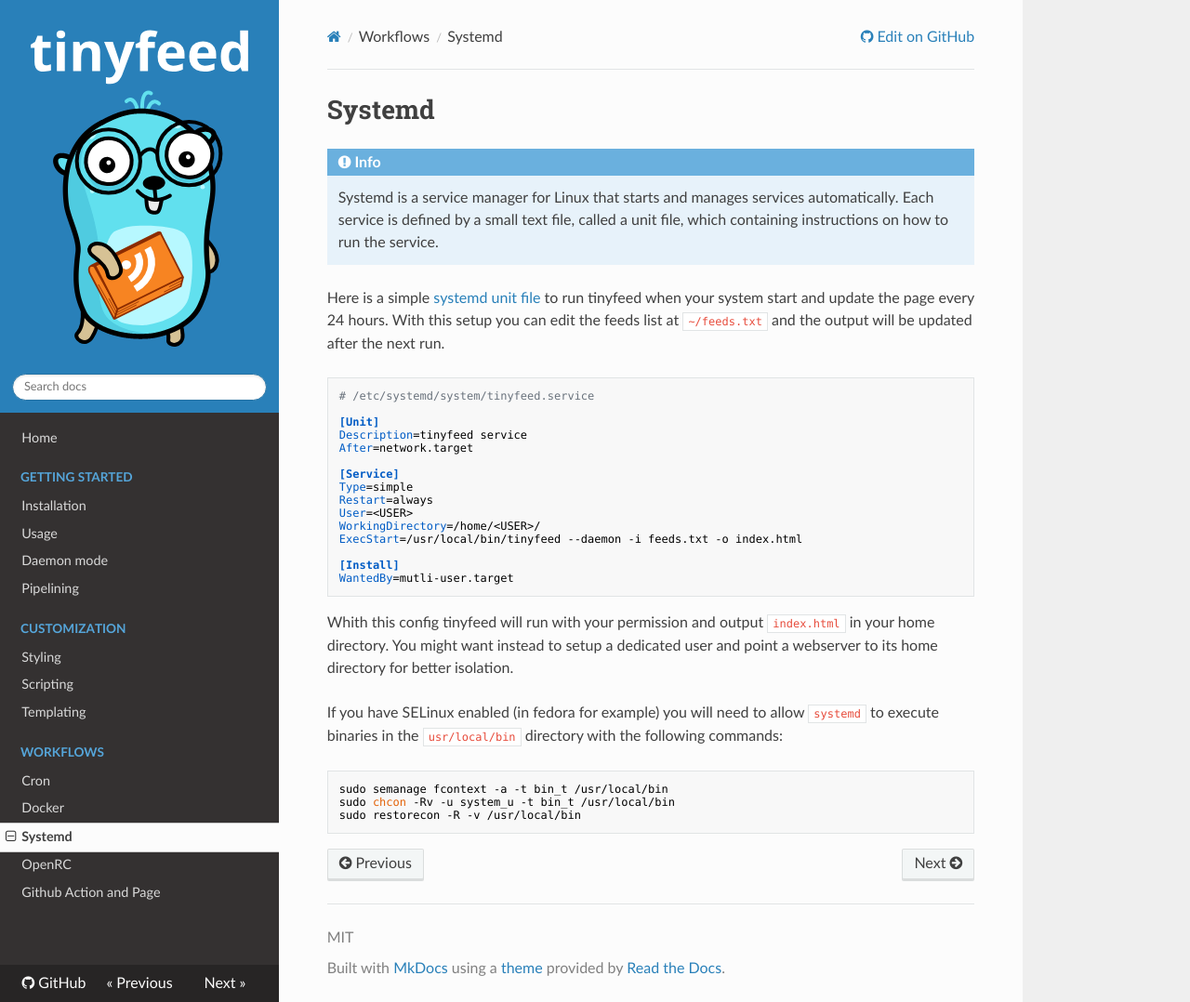
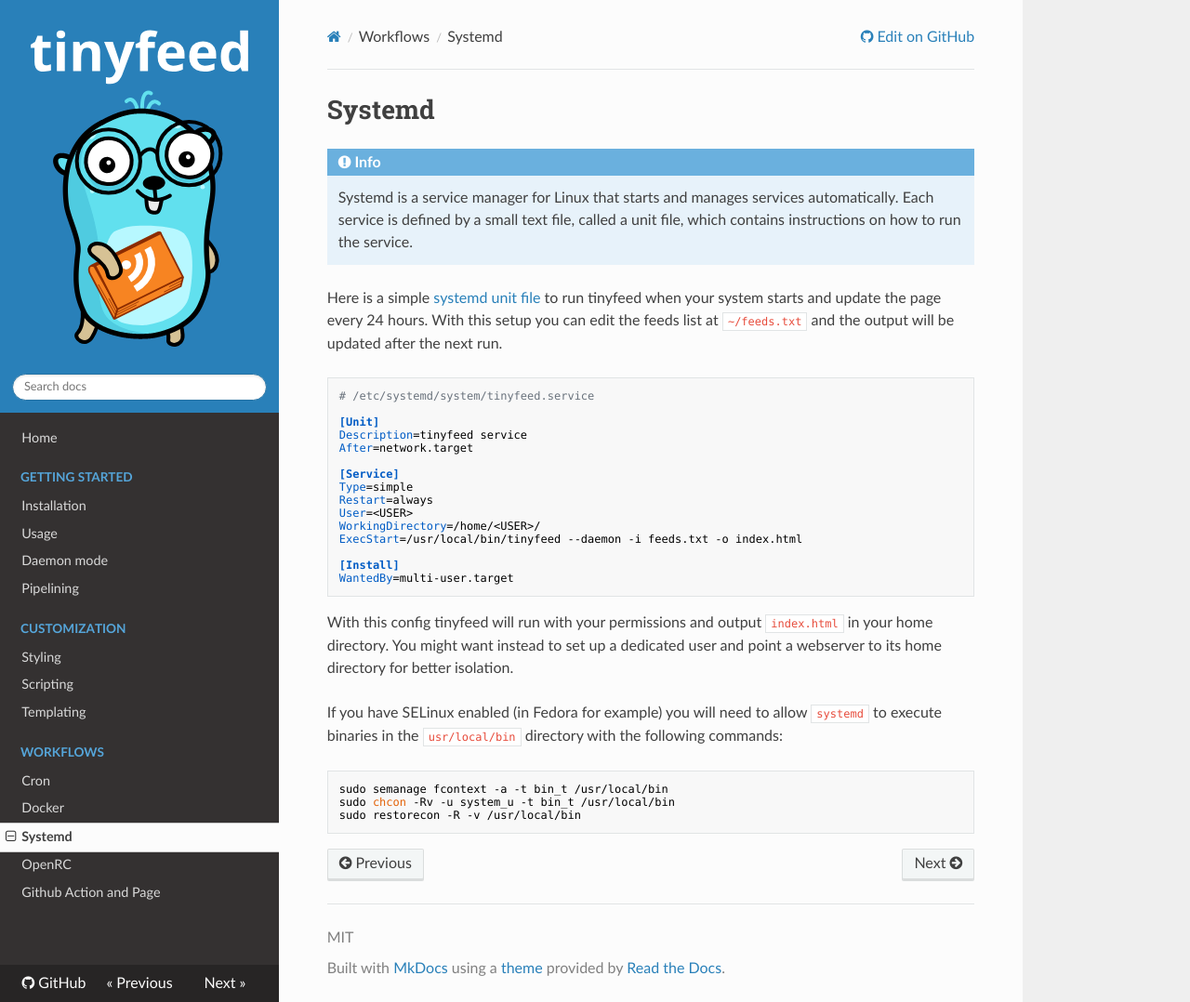
Before and after one commit to TheBigRoomXXL/tinyfeed, an MkDocs documentation site: the page built from docs/systemd.md, in a window 1280 px wide and 1078 px high. Shown: the whole window at 93% size. Built offline with MkDocs 1.6.1, drawn with Linux system fonts in a browser that asks for light colours; nearby versions of some CDN libraries.

Commit message:
Fix a few typos in systemd.md
The least trivial of these fixes is changing "mutli-user.target" to "multi-user.target", otherwise there are no changes to code.

````diff
--- a/docs/systemd.md
+++ b/docs/systemd.md
@@ -1,9 +1,9 @@
 # Systemd
 
 !!! info
-    Systemd is a service manager for Linux that starts and manages services automatically. Each service is defined by a small text file, called a unit file, which containing instructions on how to run the service.
+    Systemd is a service manager for Linux that starts and manages services automatically. Each service is defined by a small text file, called a unit file, which contains instructions on how to run the service.
 
-Here is a simple [systemd unit file](https://www.freedesktop.org/software/systemd/man/latest/systemd.service.html) to run tinyfeed when your system start and update the page every 24 hours. With this setup you can edit the feeds list at `~/feeds.txt` and the output will be updated after the next run.
+Here is a simple [systemd unit file](https://www.freedesktop.org/software/systemd/man/latest/systemd.service.html) to run tinyfeed when your system starts and update the page every 24 hours. With this setup you can edit the feeds list at `~/feeds.txt` and the output will be updated after the next run.
 
 ```ini
 # /etc/systemd/system/tinyfeed.service
@@ -20,12 +20,12 @@ WorkingDirectory=/home/<USER>/
 ExecStart=/usr/local/bin/tinyfeed --daemon -i feeds.txt -o index.html
 
 [Install]
-WantedBy=mutli-user.target
+WantedBy=multi-user.target
 ```
 
-Whith this config tinyfeed will run with your permission and output `index.html` in your home directory. You might want instead to setup a dedicated user and point a webserver to its home directory for better isolation.
+With this config tinyfeed will run with your permissions and output `index.html` in your home directory. You might want instead to set up a dedicated user and point a webserver to its home directory for better isolation.
 
-If you have SELinux enabled (in fedora for example) you will need to allow `systemd` to execute binaries in the `usr/local/bin` directory with the following commands:
+If you have SELinux enabled (in Fedora for example) you will need to allow `systemd` to execute binaries in the `usr/local/bin` directory with the following commands:
 ```bash
 sudo semanage fcontext -a -t bin_t /usr/local/bin
 sudo chcon -Rv -u system_u -t bin_t /usr/local/bin
````
